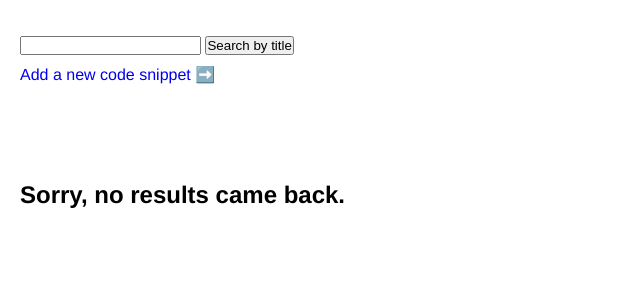
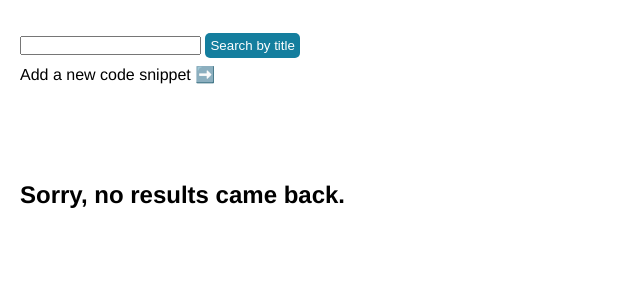
Before and after one commit to Momentum-Team-8/django-duplex-team-wolverine, a Django app: page / in a window 1280 px wide. Shown: the part 102-402 px from the top of the page, without its empty margins (0-640 px from the left). Run offline with Django 3.2, Linux system fonts and the light colour scheme; data that the repository does not hold is empty.

Commit message:
changed button styling

```diff
--- a/snippets/static/css/styles.css
+++ b/snippets/static/css/styles.css
@@ -77,6 +77,14 @@ h2 {
     margin-bottom: 20px;
 }
 
+button {
+    background-color: #147e9e;
+    border: none;
+    color: white;
+    padding: 5px;
+    border-radius: 5px;
+}
+
 .search {
     margin-top: 30px;
 }
@@ -85,6 +93,10 @@ h2 {
     margin-bottom: 90px;
 }
 
+.add-snippet > a {
+    color: black;
+}
+
 .code {
     background-color: rgb(231, 229, 229);
     padding: 20px;
```
Also changed, not shown: 1 other file.
